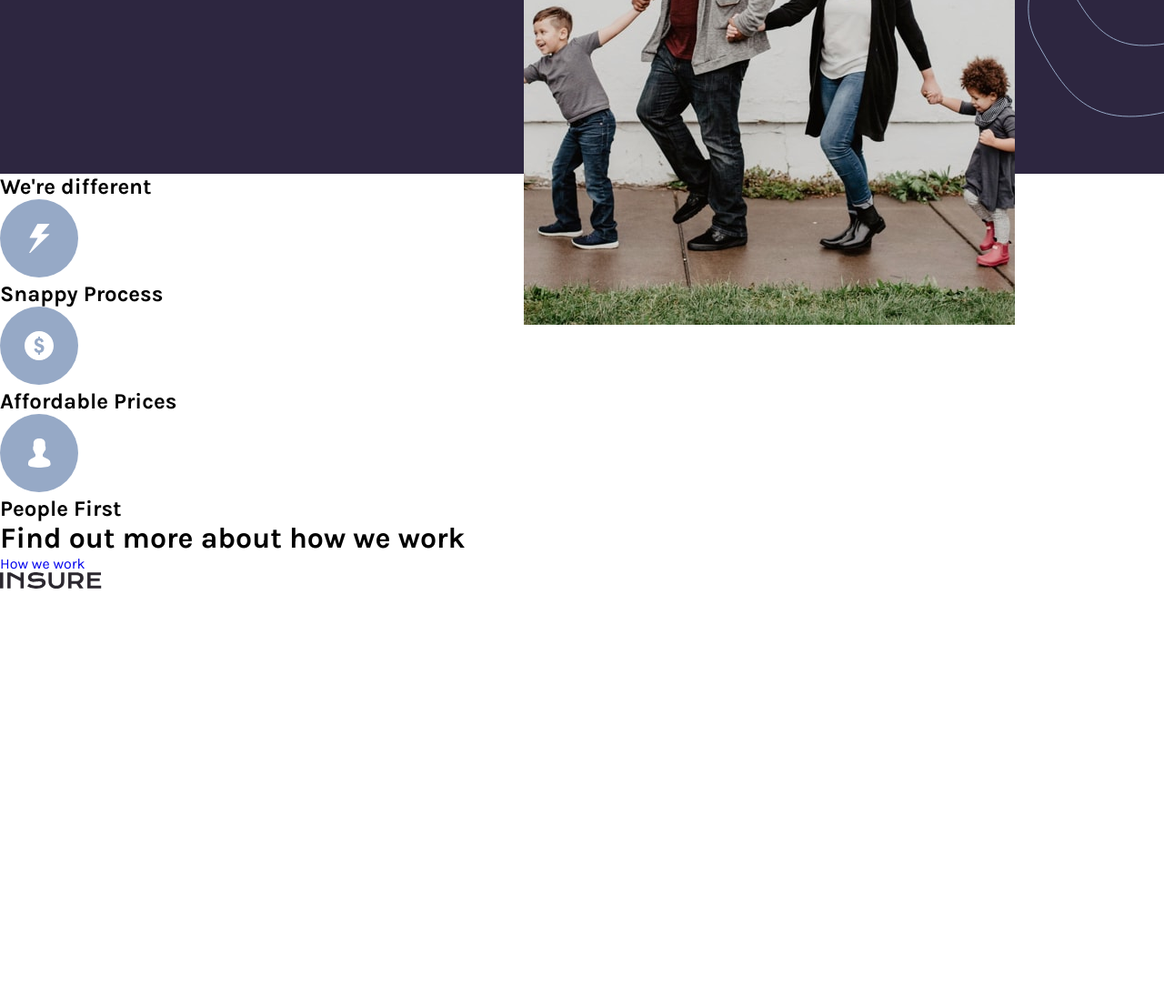
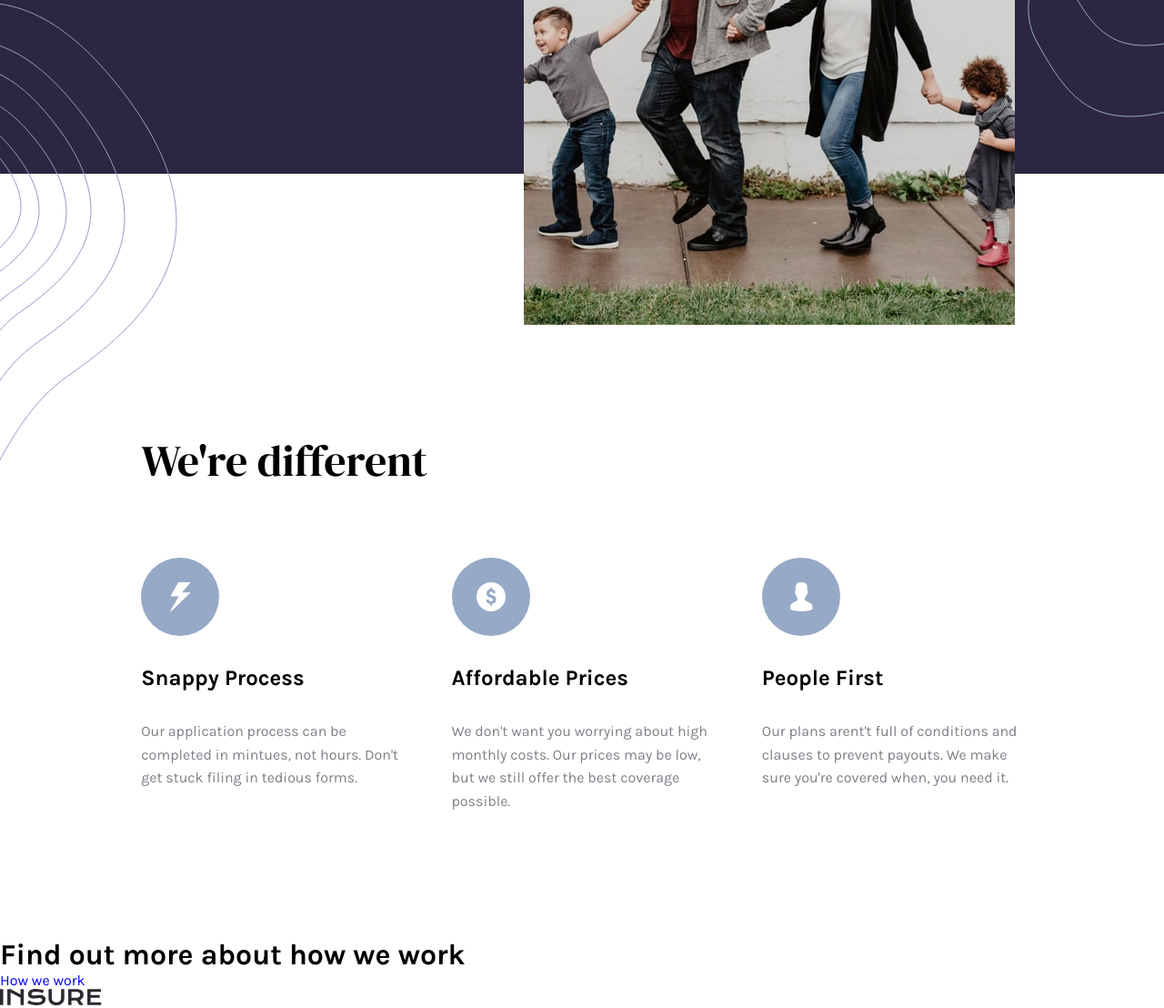
Before and after one commit to PontusVallgren/Insure-landing-page, a website: page index.html in a window 1280 px wide. Shown: the part 534-1642 px from the top of the page at 91% size. Before the commit the page ends 1185 px from the top, so only its background shows below. Drawn offline with nearby package versions, Linux system fonts and the light colour scheme; files that its build step writes are made by us from their sources.

Commit message:
added cards for salepitch section for mobile and desktop and some bg images

```diff
--- a/index.html
+++ b/index.html
@@ -61,29 +61,44 @@
         </p>
         <a href="#">View Plans</a>
       </div>
+      <div class="bg-pattern-intro-right-mobile">
+        <img src="images/bg-pattern-intro-right-mobile.svg" />
+      </div>
+      <div class="bg-pattern-intro-left-desktop">
+        <img src="images/bg-pattern-intro-left-desktop.svg" />
+      </div>
     </div>
     <section class="sale-pitch">
       <h1>We're different</h1>
       <div class="card">
-        <div class="card-icon">
+        <div class="card-content">
           <img src="./images/icon-snappy-process.svg" />
+          <h2 class="card-title">Snappy Process</h2>
+          <p class="card-text">
+            Our application process can be completed in mintues, not hours.
+            Don't get stuck filing in tedious forms.
+          </p>
         </div>
-        <h2 class="card-title">Snappy Process</h2>
-        <p class="card-content"></p>
       </div>
       <div class="card">
-        <div class="card-icon">
+        <div class="card-content">
           <img src="./images/icon-affordable-prices.svg" />
+          <h2 class="card-title">Affordable Prices</h2>
+          <p class="card-text">
+            We don't want you worrying about high monthly costs. Our prices may
+            be low, but we still offer the best coverage possible.
+          </p>
         </div>
-        <h2 class="card-title">Affordable Prices</h2>
-        <p class="card-content"></p>
       </div>
       <div class="card">
-        <div class="card-icon">
-          <img src="./images/icon-people-first.svg" />
+        <div class="card-content">
+          <img class="card-img" src="./images/icon-people-first.svg" />
+          <h2 class="card-title">People First</h2>
+          <p class="card-text">
+            Our plans arent't full of conditions and clauses to prevent payouts.
+            We make sure you're covered when, you need it.
+          </p>
         </div>
-        <h2 class="card-title">People First</h2>
-        <p class="card-content"></p>
       </div>
     </section>
     <div class="company-story">
--- a/src/main.scss
+++ b/src/main.scss
@@ -5,3 +5,4 @@
 @import "./sections/header";
 @import "./sections/hero";
 @import "./sections/salebanner";
+@import "./sections/salePitch";
--- a/src/misc/_variables.scss
+++ b/src/misc/_variables.scss
@@ -2,10 +2,10 @@ $c-DarkViolet: hsl(256, 26%, 20%);
 $c-GrayishBlue: hsl(216, 30%, 68%);
 $c-VeryDarkViolet: hsl(270, 9%, 17%);
 $c-DarkGrayishViolet: hsl(273, 4%, 51%);
-$c-VeryLightGray: hsl(0, 0%, 98%);
+$c-VeryLightGray: hsl(0, 0%, 75%);
 
 $f-karla: "Karla";
 $f-dmSarif: "DM Serif Display";
 
 $bp-desktop: 768px;
-$bp-tablet: 930px;
+$bp-tablet: 1024px;
--- a/src/sections/_header.scss
+++ b/src/sections/_header.scss
@@ -76,6 +76,7 @@
         font-weight: 700;
         margin: 0 1rem;
         text-transform: uppercase;
+        transition: color 0.2s;
       }
       a:hover {
         color: darken($c-DarkGrayishViolet, 20);
@@ -84,6 +85,7 @@
         color: $c-DarkViolet;
         border: 1px $c-DarkViolet solid;
         padding: 0.5rem 1.2rem;
+        transition: background-color 0.2s;
       }
       #list-item:hover {
         background-color: lighten($c-DarkViolet, 75);
--- /dev/null
+++ b/src/sections/_salePitch.scss
@@ -0,0 +1,73 @@
+.sale-pitch {
+  display: flex;
+  flex-direction: column;
+  align-items: center;
+
+  h1 {
+    font-size: 3rem;
+    font-weight: 400;
+    font-family: $f-dmSarif;
+    margin: 10rem 0 3rem 0;
+  }
+}
+.card {
+  width: 375px;
+}
+.card-content {
+  display: flex;
+  flex-direction: column;
+  align-items: center;
+  text-align: center;
+  padding: 0 1.7rem;
+  margin: 2rem 0;
+
+  img {
+    margin: 0 0 2rem 0;
+  }
+  .card-title {
+    margin: 0 0 2rem 0;
+  }
+  .card-text {
+    color: $c-DarkGrayishViolet;
+    line-height: 1.6rem;
+  }
+}
+
+@include desktop {
+  .sale-pitch {
+    display: grid;
+    grid-template-columns: 10vw 1fr 1fr 1fr 10vw;
+    grid-template-rows: 70px auto;
+    margin: 20rem 0 0 0;
+
+    h1 {
+      grid-column: 2 / 5;
+      grid-row: 1 / 2;
+      padding: 0 1.7rem;
+      margin: 0 0 5rem 0;
+    }
+    .card {
+      height: 450px;
+    }
+    :nth-child(2) {
+      width: auto;
+      grid-column: 2 / 3;
+      grid-row: 2 / 3;
+    }
+    :nth-child(3) {
+      width: auto;
+      grid-column: 3 / 4;
+      grid-row: 2 / 3;
+    }
+    :nth-child(4) {
+      width: auto;
+      grid-column: 4 / 5;
+      grid-row: 2 / 3;
+    }
+  }
+
+  .card-content {
+    align-items: flex-start;
+    text-align: left;
+  }
+}
--- a/src/sections/_salebanner.scss
+++ b/src/sections/_salebanner.scss
@@ -1,5 +1,6 @@
 .sale-banner {
   display: flex;
+  position: relative;
   flex-direction: column;
   align-items: center;
   text-align: center;
@@ -32,7 +33,16 @@
   position: absolute;
   left: 0;
 }
+.bg-pattern-intro-right-mobile {
+  position: absolute;
+  right: 0;
+  bottom: 0;
+  transform: translateY(180px);
+}
 .bg-pattern-intro-right-dt {
+  display: none;
+}
+.bg-pattern-intro-left-desktop {
   display: none;
 }
 @include desktop {
@@ -51,10 +61,17 @@
       a {
         text-align: center;
         margin: 0 0 0 0;
+        transition: background-color 0.2s;
+      }
+      a:hover {
+        background-color: lighten($c-DarkViolet, 10);
       }
     }
   }
   .bg-pattern-left-mobile {
+    display: none;
+  }
+  .bg-pattern-intro-right-mobile {
     display: none;
   }
   .bg-pattern-intro-right-dt {
@@ -76,6 +93,12 @@
       width: 100%;
     }
   }
+  .bg-pattern-intro-left-desktop {
+    display: block;
+    position: absolute;
+    bottom: 0;
+    transform: translateY(320px);
+  }
 }
 
 @include tablet {
```
